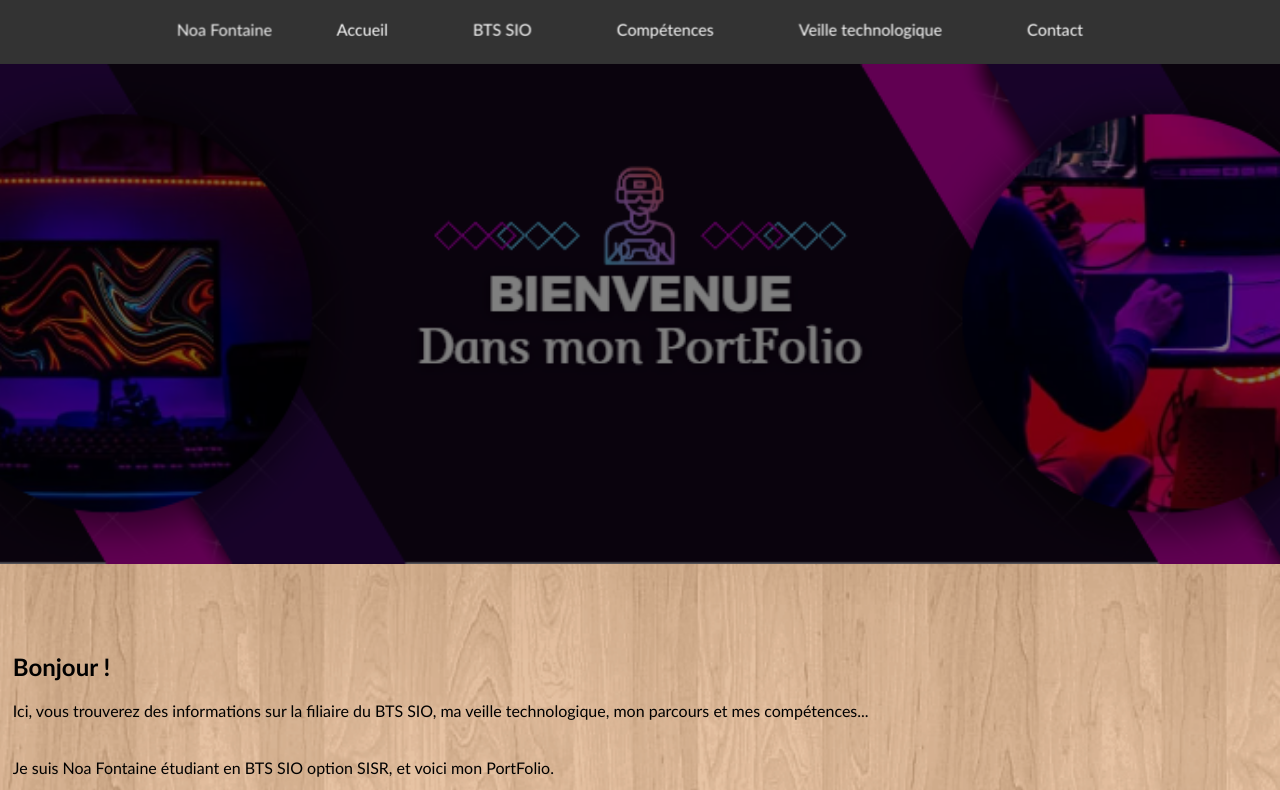
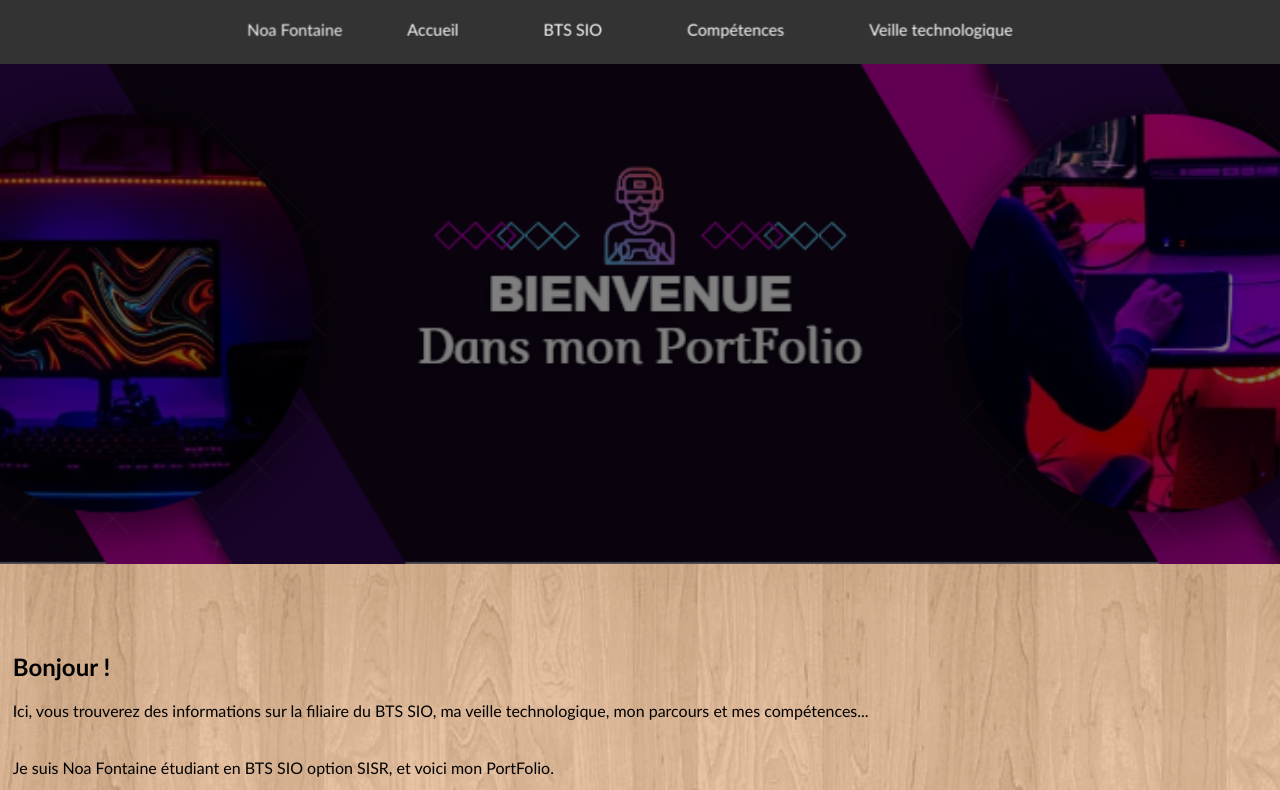
Before and after one commit to NoWa-FTN/PortFolio, a plain HTML site: page PortFolio/index.html in a window 1280 px wide. Shown: the top 790 px of the page. Drawn offline with Linux system fonts and the light colour scheme.

Commit message:
Update index.html

```diff
--- a/PortFolio/index.html
+++ b/PortFolio/index.html
@@ -13,7 +13,6 @@
             <li class="menu-item fade-in"><a href="BTSsio.html">BTS SIO</a></li>
             <li class="menu-item fade-in"><a href="Competences.html">Compétences</a></li>
             <li class="menu-item fade-in"><a href="Veilletech.html">Veille technologique</a></li>
-            <li class="menu-item fade-in"><a href="Contact.html">Contact</a></li>
         </ul>
     </nav>
 <div class="hero fade-in">
```
